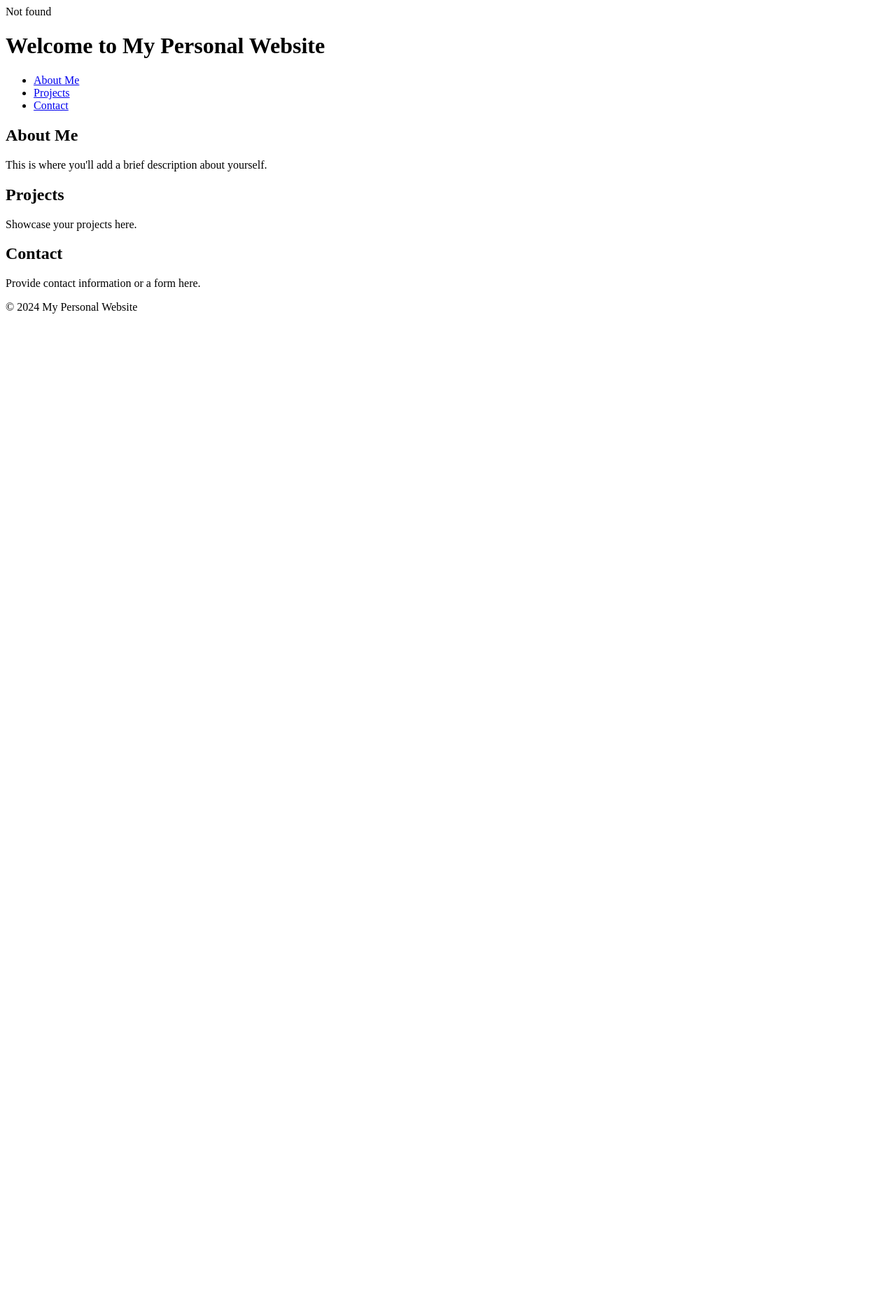
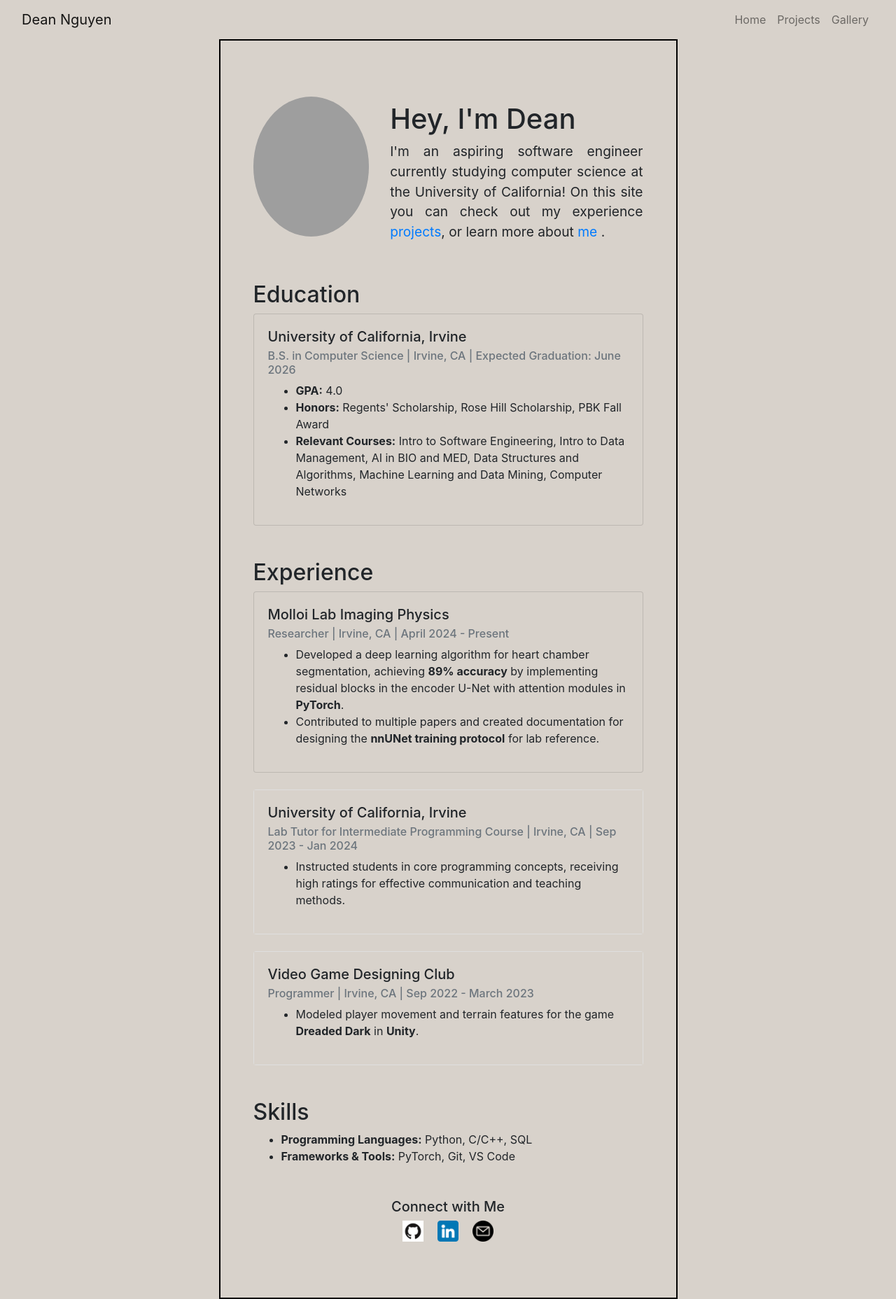
Before and after one commit to deano4/deano4.github.io, a website: page index.html in a window 1280 px wide. Shown: the whole page at 70% size. Before the commit the page ends 800 px from the top, so only its background shows below. Drawn offline with nearby package versions, Linux system fonts and the light colour scheme; no server answers; grey boxes are pictures that could not be loaded.

Commit message:
rough draft

```diff
--- /dev/null
+++ b/components/navBar.html
@@ -0,0 +1,38 @@
+<!DOCTYPE html>
+<html lang="en">
+  <head>
+    <meta charset="UTF-8">
+    <meta name="viewport" content="width=device-width, initial-scale=1.0">
+    <title>Navbar Example</title>
+    <link rel="stylesheet" href="https://stackpath.bootstrapcdn.com/bootstrap/4.5.2/css/bootstrap.min.css">
+  </head>
+  <body>
+    <nav class="navbar navbar-light navbar-static-top navbar-expand-lg" style="background-color: #D8D2CB;">
+      <div class="container-fluid">
+        <div class="navbar-header">
+          <button class="navbar-toggler" type="button" data-toggle="collapse" data-target="#navbarNav" aria-controls="navbarNav" aria-expanded="false" aria-label="Toggle navigation">
+            <span class="navbar-toggler-icon"></span>
+          </button>
+          <div class="navbar-brand"> Dean Nguyen</div>
+        </div>
+        <div class="collapse navbar-collapse ml-auto" id="navbarNav">
+          <ul class="navbar-nav ml-auto">
+            <li class="nav-item">
+              <a class="nav-link" href="/index.html">Home</a>
+            </li>
+            <li class="nav-item">
+              <a class="nav-link" href="/projects.html">Projects</a>
+            </li>
+            <li class="nav-item">
+              <a class="nav-link" href="/gallery.html">Gallery</a>
+            </li>
+          </ul>
+        </div>
+      </div>
+    </nav>
+
+    <script src="https://code.jquery.com/jquery-3.6.0.min.js"></script>
+    <script src="https://cdn.jsdelivr.net/npm/@popperjs/core@2.11.6/dist/umd/popper.min.js"></script>
+    <script src="https://stackpath.bootstrapcdn.com/bootstrap/4.5.2/js/bootstrap.min.js"></script>
+  </body>
+</html>
--- a/index.html
+++ b/index.html
@@ -1,49 +1,121 @@
 <!DOCTYPE html>
 <html lang="en">
+<!--
+WRITTEN BY: Dean Nguyen
+EMAIL: deanpn@uci.edu
+-->
 <head>
     <meta charset="UTF-8">
+    <meta name="author" content="Dean Nguyen">
+    <meta name="description" content="Personal website to display relevant software engineering experience, education, projects, and some information about myself.">
     <meta name="viewport" content="width=device-width, initial-scale=1.0">
     <meta http-equiv="X-UA-Compatible" content="ie=edge">
+    <link href="https://stackpath.bootstrapcdn.com/bootstrap/4.5.2/css/bootstrap.min.css" rel="stylesheet">
+
+    <link rel="stylesheet" href="styles/style.css">
+
     <title>My Personal Website</title>
 </head>
-<body>
-    <!-- Placeholder for the Navbar -->
+<body style="background-color: #D8D2CB;">
     <div id="navbar-placeholder"></div>
+    <div class="row">
+        <div class="col"></div>
+        <div class="col-12 col-lg-6" style="border: 2px solid black; padding: 2em;" >
 
-    <!-- Header Section -->
-    <header>
-        <h1>Welcome to My Personal Website</h1>
-        <nav>
-            <ul>
-                <li><a href="#about">About Me</a></li>
-                <li><a href="#projects">Projects</a></li>
-                <li><a href="#contact">Contact</a></li>
-            </ul>
-        </nav>
-    </header>
+        <main class="container my-5">
+            <section class="row align-items-center">
+                <div class="col-md-4 text-center">
+                    <img class="rounded-circle img-fluid mb-3" alt="Dean sitting on snow" src="images/me_sledding.jpg" style="width: 200px; height: 200px; object-fit: cover;">
+                </div>
+                <div class="col-md-8">
+                    <h1>Hey, I'm Dean</h1>
+                    <p style="font-size: 1.2em;" class="text-justify card-text">
+                        I'm an aspiring software engineer currently studying computer science
+                        at the University of California! On this site you can check out my experience
+                        <a href="/projects.html">projects</a>, or learn more about <a href="/Gallery.html">me</a> .
+                    </p>
+                </div>
+            </section>
 
-    <!-- Main Section -->
-    <main>
-        <section id="about">
-            <h2>About Me</h2>
-            <p>This is where you'll add a brief description about yourself.</p>
-        </section>
+            <section class="my-5">
+                <h2>Education</h2>
+                <div class="card mb-4" style="background-color: #D8D2CB">
+                    <div class="card-body">
+                        <h5 class="card-title">University of California, Irvine</h5>
+                        <h6 class="card-subtitle mb-2 text-muted">B.S. in Computer Science | Irvine, CA | Expected Graduation: June 2026</h6>
+                        <ul>
+                            <li><strong>GPA:</strong> 4.0</li>
+                            <li><strong>Honors:</strong> Regents' Scholarship, Rose Hill Scholarship, PBK Fall Award</li>
+                            <li><strong>Relevant Courses:</strong> Intro to Software Engineering, Intro to Data Management, AI in BIO and MED, Data Structures and Algorithms, Machine Learning and Data Mining, Computer Networks</li>
+                        </ul>
+                    </div>
+                </div>
+            </section>
 
-        <section id="projects">
-            <h2>Projects</h2>
-            <p>Showcase your projects here.</p>
-        </section>
+            <section id="experience" class="my-5">
+                <h2>Experience</h2>
+                <div class="card mb-4" style="background-color: #D8D2CB">
+                    <div class="card-body">
+                        <h5 class="card-title">Molloi Lab Imaging Physics</h5>
+                        <h6 class="card-subtitle mb-2 text-muted">Researcher | Irvine, CA | April 2024 - Present</h6>
+                        <ul>
+                            <li>Developed a deep learning algorithm for heart chamber segmentation, achieving <strong>89% accuracy</strong> by implementing residual blocks in the encoder U-Net with attention modules in <strong>PyTorch</strong>.</li>
+                            <li>Contributed to multiple papers and created documentation for designing the <strong>nnUNet training protocol</strong> for lab reference.</li>
+                        </ul>
+                    </div>
+                </div>
+                <div class="card mb-4">
+                    <div class="card-body" style="background-color: #D8D2CB">
+                        <h5 class="card-title">University of California, Irvine</h5>
+                        <h6 class="card-subtitle mb-2 text-muted">Lab Tutor for Intermediate Programming Course | Irvine, CA | Sep 2023 - Jan 2024</h6>
+                        <ul>
+                            <li>Instructed students in core programming concepts, receiving high ratings for effective communication and teaching methods.</li>
+                        </ul>
+                    </div>
+                </div>
+                <div class="card mb-4">
+                    <div class="card-body" style="background-color: #D8D2CB">
+                        <h5 class="card-title">Video Game Designing Club</h5>
+                        <h6 class="card-subtitle mb-2 text-muted">Programmer | Irvine, CA | Sep 2022 - March 2023</h6>
+                        <ul>
+                            <li>Modeled player movement and terrain features for the game <strong>Dreaded Dark</strong> in <strong>Unity</strong>.</li>
+                        </ul>
+                    </div>
+                </div>
+            </section>
 
-        <section id="contact">
-            <h2>Contact</h2>
-            <p>Provide contact information or a form here.</p>
-        </section>
-    </main>
+            <section id="skills" class="my-5">
+                <h2>Skills</h2>
+                <ul>
+                    <li><strong>Programming Languages:</strong> Python, C/C++, SQL</li>
+                    <li><strong>Frameworks & Tools:</strong> PyTorch, Git, VS Code</li>
+                </ul>
+            </section>
 
-    <!-- Footer Section -->
-    <footer>
-        <p>&copy; 2024 My Personal Website</p>
-    </footer>
-    <script src="scripts/insertNavAndFooter.js"></script>
+            <section id="contact" class="my-5">
+                <div class="container my-4">
+                    <h5 style="justify-self: center;">Connect with Me</h5>
+                    <div class="social-icons d-flex justify-content-center">
+                        <a href="https://github.com/deano4" target="_blank">
+                            <img src="images/github_icon.png" alt="GitHub" class="social-icon">
+                        </a>
+                        <a href="https://www.linkedin.com/in/deanpn" target="_blank">
+                            <img src="images/linkedin_icon.png" alt="LinkedIn" class="social-icon">
+                        </a>
+                        <a href="mailto:dnp2k4@gmail.com">
+                            <img src="images/email_icon.png" alt="Email" class="social-icon">
+                        </a>
+                    </div>
+                </div>
+            </section>
+        </main>
+        </div>
+        <div class="col"></div>
+    </div>
+
+    <script src="https://code.jquery.com/jquery-3.6.0.min.js"></script>
+    <script src="https://cdn.jsdelivr.net/npm/@popperjs/core@2.11.6/dist/umd/popper.min.js"></script>
+    <script src="https://stackpath.bootstrapcdn.com/bootstrap/4.5.2/js/bootstrap.min.js"></script>
+    <script src="scripts/insertNav.js"></script>
 </body>
 </html>
--- a/scripts/insertNavAndFooter.js
+++ b/scripts/insertNav.js
@@ -1,7 +1,7 @@
 // Function to load the navbar and footer content
-function loadNavAndFooter() {
+function loadNav() {
     // Fetch and insert the navbar HTML
-    fetch("/components/navbar.html")
+    fetch("components/navbar.html")
       .then(response => response.text())
       .then(html => {
         document.getElementById("navbar-placeholder").innerHTML = html;
@@ -9,19 +9,9 @@ function loadNavAndFooter() {
       .catch(error => {
         console.error("Error loading navbar:", error);
       });
-
-    // Fetch and insert the footer HTML
-    fetch("footer.html")
-      .then(response => response.text())
-      .then(html => {
-        document.getElementById("footer-placeholder").innerHTML = html;
-      })
-      .catch(error => {
-        console.error("Error loading footer:", error);
-      });
   }
 
   // Call the function when the page loads
   window.onload = function() {
-    loadNavAndFooter();
+    loadNav();
   };
--- a/styles/style.css
+++ b/styles/style.css
@@ -1,36 +1,20 @@
-h1 {
-    font-size: 5em;
+
+.social-icon {
+    width: 30px;
+    height: 30px;
+    margin: 0 10px;
+    transition: transform 0.2s;
 }
 
-img {
-    height: 50px
+.social-icon:hover {
+    transform: scale(1.2);
 }
 
-body {
-    background-color: antiquewhite;
+#gallery {
+    max-width: 600px;
+    margin: auto;
 }
-
-div {
-    background-color: rgb(168, 130, 130);
+.carousel-item img {
+    height: 600px;
+    object-fit: contain;
 }
-
-a {
-    color: brown;
-    text-decoration: none;
-}
-
-#platform {
-    height: 100px;
-}
-
-.List_Title {
-    color: aqua;
-}
-
-.container_list {
-    display: flex;
-    flex-direction: row;
-    justify-content:space-around;
-    align-items: center;
-    background-color: beige;
-}
```
Also changed, not shown: components/navigationBar.html (deleted, +0 -10 lines), gallery.html (added, +66 -0 lines), projects.html (added, +69 -0 lines), README.md, images/email_icon.png (added), images/file_organizer.png (added), images/github_icon.png (added), images/grunion_run.jpg (added), images/hike.jpg (added), images/lake_arrowhead.jpg (added), images/linkedin_icon.png (added), images/petrPages.png (added), images/petr_marketplace.png (added), images/snowboarding.jpg (added), 1 other file.
